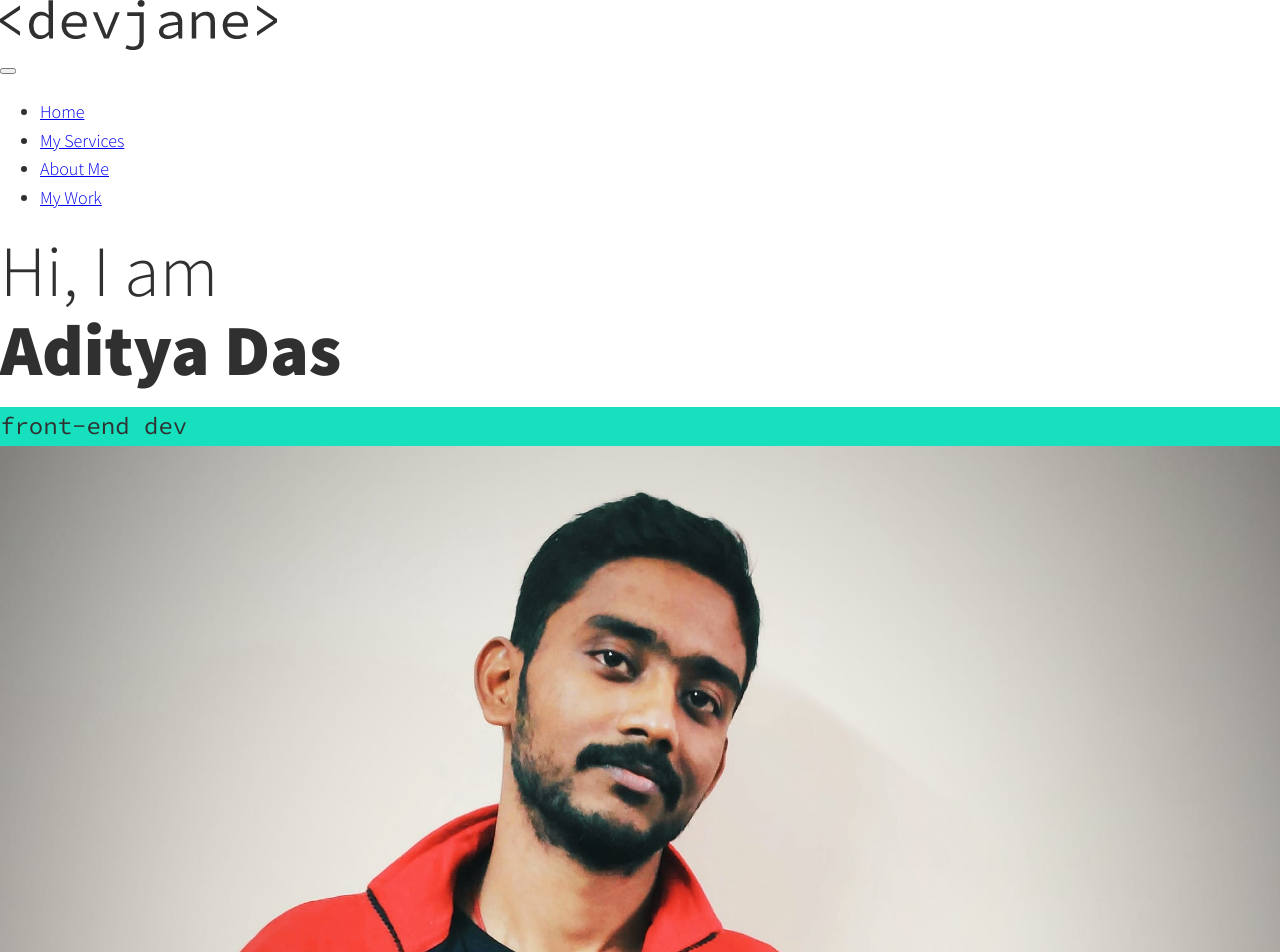
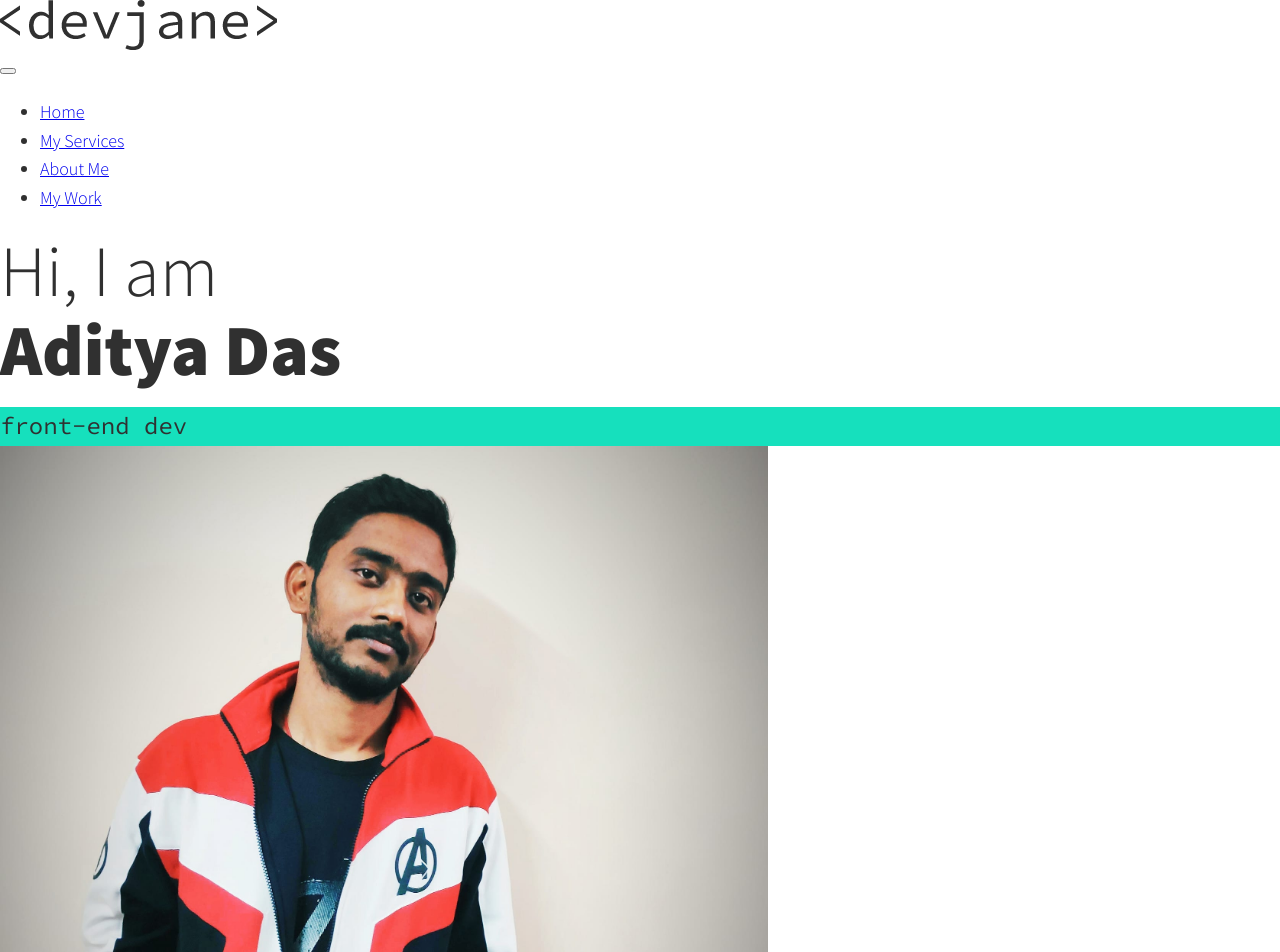
Before and after one commit to Delta0077/portfolio, a React (Vite) app: page / in a window 1280 px wide. Shown: the top 952 px of the page. Built offline with nearby package versions, Linux system fonts and the light colour scheme.

Commit message:
setting max-width specially for the intro image

```diff
--- a/src/styles/style.css
+++ b/src/styles/style.css
@@ -7,6 +7,10 @@
 img {
   display: block;
   max-width: 100%;
+}
+
+.aditya__intro-img {
+  max-width: 60%;
 }
 
 /* Custom Properties */
```
